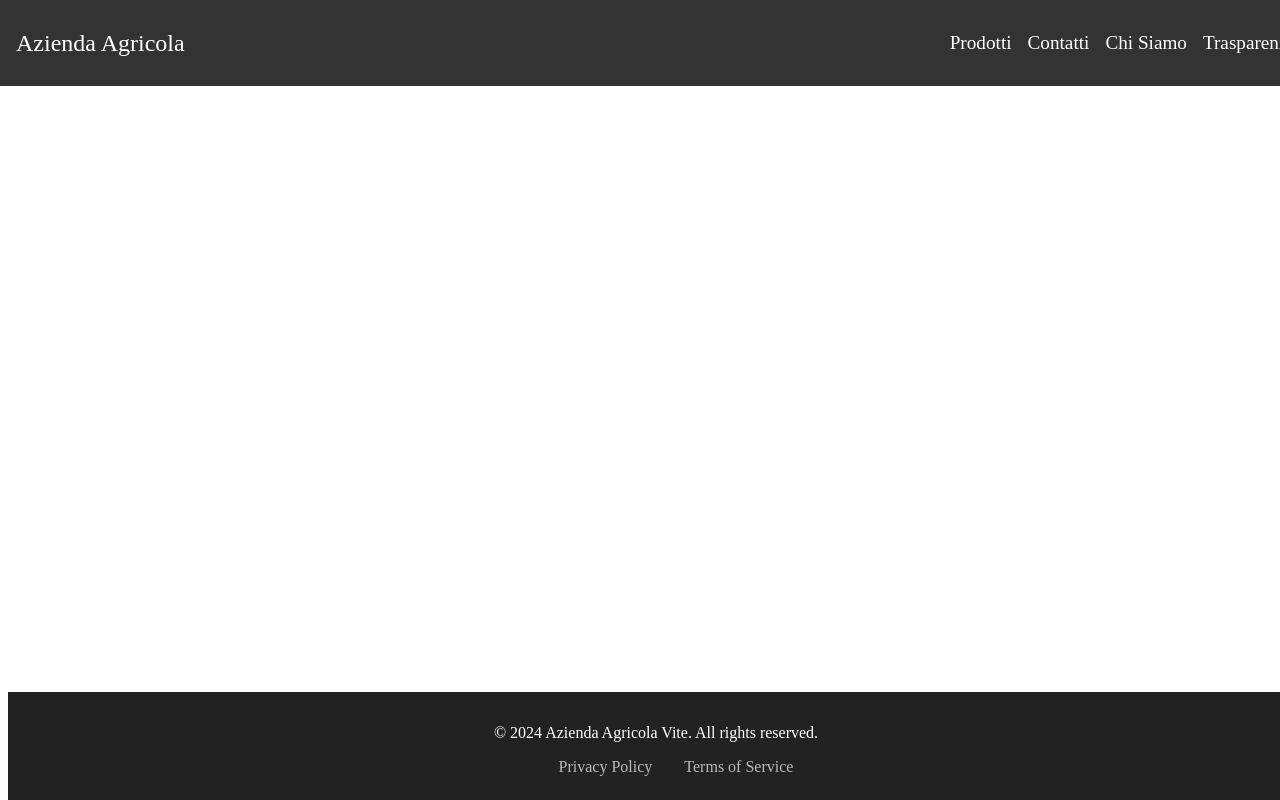
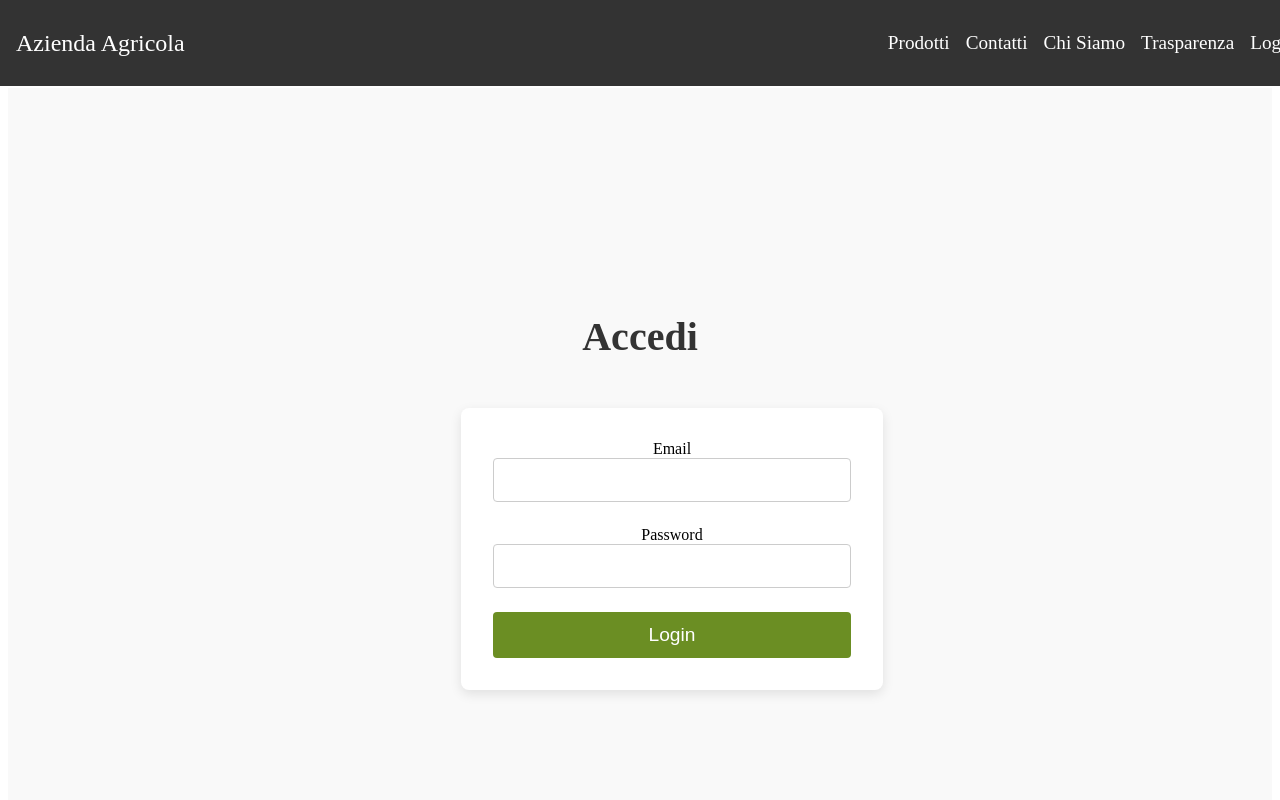
Before and after one commit to gianlivio/azienda-agricola-vite--, a Vue app: page /login in a window 1280 px wide. Shown: the top 800 px of the page. Built offline with nearby package versions, Linux system fonts and the light colour scheme.

Commit message:
addd: login admin

```diff
--- /dev/null
+++ b/src/components/Login.vue
@@ -0,0 +1,136 @@
+
+  <script>
+  export default {
+    data() {
+      return {
+        email: '',
+        password: ''
+      };
+    },
+    methods: {
+        async login() {
+            try {
+                // Prima ottieni il token CSRF
+                await fetch('http://127.0.0.1:8000/sanctum/csrf-cookie', {
+                method: 'GET',
+                credentials: 'include',
+                });
+
+                // Ora fai la richiesta di login
+                const response = await fetch('http://127.0.0.1:8000/api/login', {
+                method: 'POST',
+                headers: {
+                    'Content-Type': 'application/json',
+                },
+                credentials: 'include', // Assicura che i cookie di sessione siano inclusi
+                body: JSON.stringify({
+                    email: this.email,
+                    password: this.password,
+                }),
+                });
+
+                if (!response.ok) {
+                throw new Error(`HTTP error! status: ${response.status}`);
+                }
+
+                const data = await response.json();
+                if (data.token) {
+                localStorage.setItem('auth_token', data.token);
+                if (data.isAdmin) {
+                    window.location.href = 'http://127.0.0.1:8000/admin';
+                } else {
+                    this.$router.push('/');
+                }
+                } else {
+                console.error('Login fallito');
+                }
+            } catch (error) {
+                console.error('Errore durante il login:', error);
+            }
+        }
+    }
+  };
+  </script>
+
+  <template>
+    <div class="login-container">
+      <div class="login-content">
+        <h1 class="login-title">Accedi</h1>
+        <form @submit.prevent="login" class="login-form">
+          <div class="form-group">
+            <label for="email">Email</label>
+            <input type="email" v-model="email" class="form-control" />
+          </div>
+          <div class="form-group">
+            <label for="password">Password</label>
+            <input type="password" v-model="password" class="form-control" />
+          </div>
+          <button type="submit" class="btn-login">Login</button>
+        </form>
+      </div>
+    </div>
+  </template>
+
+
+  <style scoped>
+  .login-container {
+    display: flex;
+    justify-content: center;
+    align-items: center;
+    height: 100vh;
+    background-color: #f9f9f9; /* Sfondo leggero per contrastare il form */
+  }
+
+  .login-content {
+    text-align: center; /* Centratura del contenuto */
+  }
+
+  .login-title {
+    color: #333;
+    font-size: 2.5rem;
+    margin-bottom: 3rem; /* Aumenta il distacco dal form */
+  }
+
+  .login-form {
+    background-color: #fff;
+    padding: 2rem;
+    border-radius: 8px;
+    box-shadow: 0 4px 12px rgba(0, 0, 0, 0.1);
+    width: 100%;
+    max-width: 400px;
+  }
+
+  .form-group {
+    margin-bottom: 1.5rem;
+  }
+
+  .form-control {
+    width: 100%;
+    padding: 0.75rem;
+    font-size: 1rem;
+    border: 1px solid #ccc;
+    border-radius: 4px;
+    box-sizing: border-box;
+  }
+
+  .form-control:focus {
+    border-color: #6b8e23; /* Verde oliva */
+    outline: none;
+  }
+
+  .btn-login {
+    width: 100%;
+    padding: 0.75rem;
+    font-size: 1.2rem;
+    background-color: #6b8e23; /* Verde oliva */
+    color: #fff;
+    border: none;
+    border-radius: 4px;
+    cursor: pointer;
+    transition: background-color 0.3s ease;
+  }
+
+  .btn-login:hover {
+    background-color: #556b2f; /* Verde oliva scuro */
+  }
+  </style>
--- a/src/components/Navbar.vue
+++ b/src/components/Navbar.vue
@@ -1,9 +1,32 @@
 <script>
 export default {
   name: 'Navbar',
+  data() {
+    return {
+      isLoggedIn: false,
+      userName: '', // Questo sarà popolato con il nome utente dopo il login
+    };
+  },
+  methods: {
+    checkAuth() {
+      const token = localStorage.getItem('auth_token');
+      if (token) {
+        this.isLoggedIn = true;
+        // Esegui una chiamata API per ottenere il nome dell'utente
+        this.userName = 'NomeUtente';  // Usa una chiamata API reale qui
+      }
+    },
+    logout() {
+      localStorage.removeItem('auth_token');
+      this.isLoggedIn = false;
+      this.$router.push('/'); // Reindirizza alla home
+    }
+  },
+  mounted() {
+    this.checkAuth();
+  }
 };
 </script>
-
 
 <template>
   <nav class="navbar">
@@ -14,21 +37,25 @@ export default {
         <li><router-link to="/contatti" class="nav-item">Contatti</router-link></li>
         <li><router-link to="/about" class="nav-item">Chi Siamo</router-link></li>
         <li><router-link to="/trasparenza" class="nav-item">Trasparenza</router-link></li>
+        <li v-if="!isLoggedIn"><router-link to="/login" class="nav-item">Login</router-link></li>
+        <li v-if="isLoggedIn">
+          <span class="nav-item">Ciao, {{ userName }}</span>
+          <a href="#" class="nav-item" @click="logout">Logout</a>
+        </li>
       </ul>
     </div>
   </nav>
 </template>
 
-
 <style scoped>
 .navbar {
   background-color: #333;
   padding: 1rem;
-    position: fixed; /* Fissa la navbar in alto */
+  position: fixed;
   top: 0;
   left: 0;
   width: 100%;
-    z-index: 1000; /* Assicura che la navbar sia sopra gli altri elementi */
+  z-index: 1000;
 }
 
 .container {
--- a/src/router/index.js
+++ b/src/router/index.js
@@ -8,10 +8,12 @@ import Prodotti from '../components/Prodotti.vue';
 import Contatti from '../components/Contatti.vue';
 import Homepage from '../components/Homepage.vue';
 import ChiSiamo from '../components/ChiSiamo.vue';
+import Login from '../components/Login.vue';
 
 
 const routes = [
   { path: '/', component: Homepage }, // Redirige all'homepage
+  { path: '/login', name: 'Login', component: Login },
   {
     path: '/trasparenza',
     component: () => import('../components/Trasparenza.vue'),
@@ -24,7 +26,8 @@ const routes = [
   },
   { path: '/prodotti', component: Prodotti },
   { path: '/contatti', component: Contatti },
-  { path: '/about', component: ChiSiamo }
+  { path: '/about', component: ChiSiamo },
+
 ];
 
 const router = createRouter({
```
Lines whose indentation alone changed are shown as unchanged.
